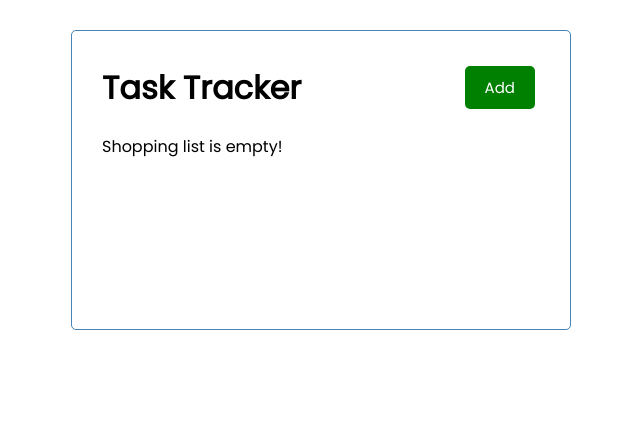
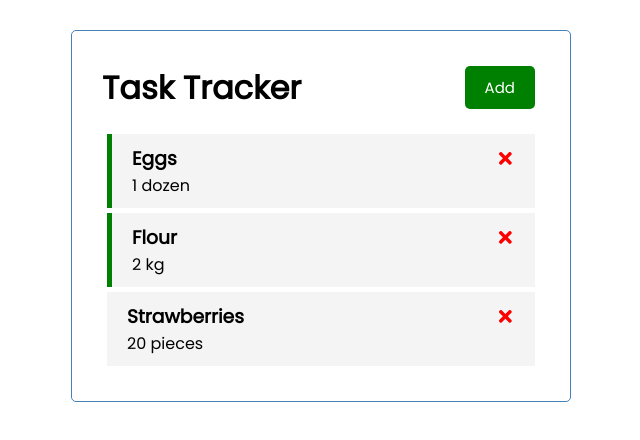
Before and after one commit to Lavelliane/react-sessions-prep, a React (Create React App) app: page / in a window 1280 px wide. Shown: the top 440 px of the page, without its empty margins (319-959 px from the left). Built offline with nearby package versions, Linux system fonts and the light colour scheme; data requests are answered from the project's data file.

Commit message:
Fetch task from server

```diff
--- a/src/App.js
+++ b/src/App.js
@@ -1,4 +1,4 @@
-import { useState } from "react";
+import { useState, useEffect } from "react";
 import AddEntry from "./components/AddEntry";
 import Header from "./components/Header";
 import ShoppingList from "./components/ShoppingList";
@@ -23,6 +23,21 @@
     );
   };
 
+  const fetchTasks = async () => {
+    const res = await fetch("http://localhost:5000/tasks");
+    const data = await res.json();
+    return data;
+  };
+
+  useEffect(() => {
+    const setShoppingList = async () => {
+      const shoppingList = await fetchTasks();
+      setList(shoppingList);
+    };
+
+    setShoppingList();
+  }, []);
+
   return (
     <div className="container">
       <Header
```
